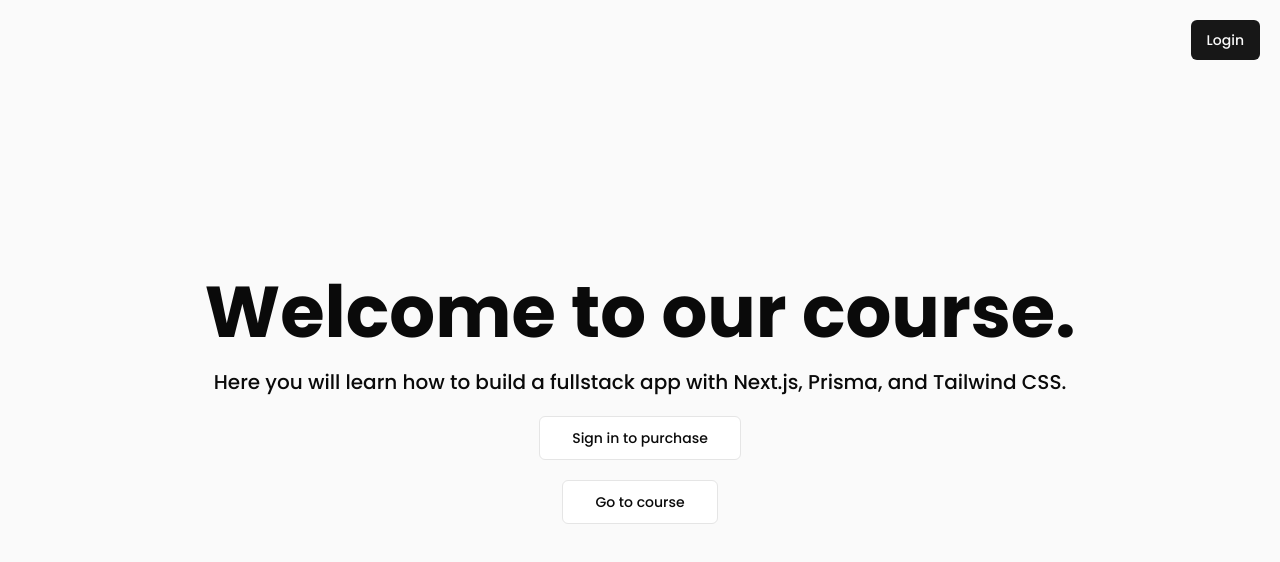
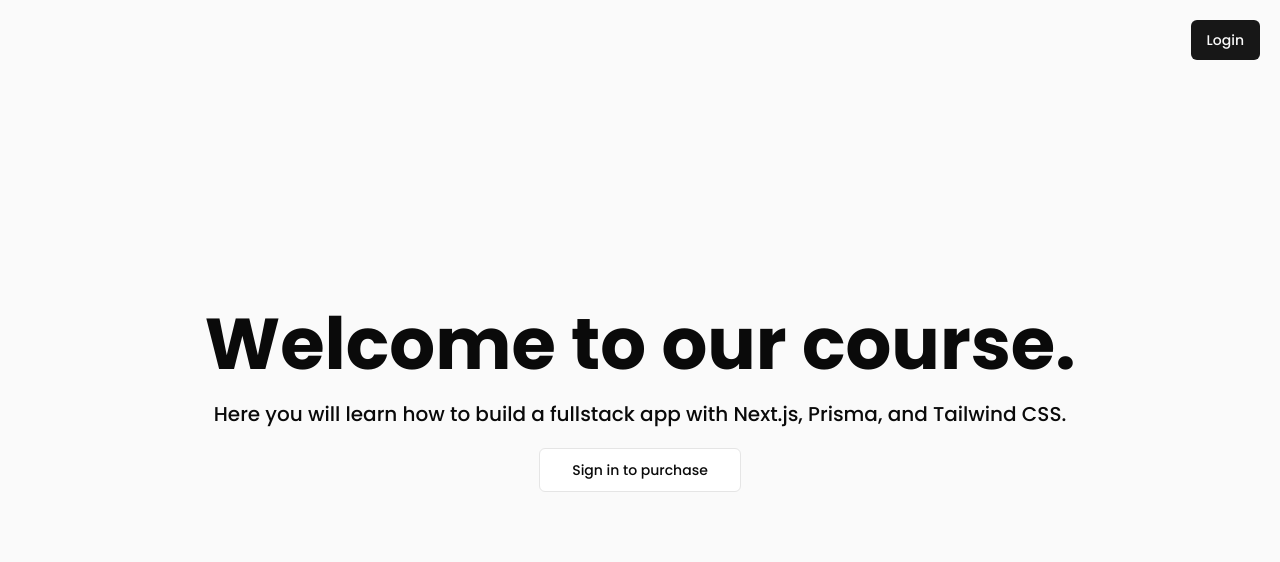
Before and after one commit to caluhm/Next13-Tailwind-ShadCn-TypeScript-Starter, a Next.js app: page / in a window 1280 px wide. Shown: the top 562 px of the page. Built offline with nearby package versions, Linux system fonts and the light colour scheme; no server answers.

Commit message:
bug fix on home page

```diff
--- a/app/page.tsx
+++ b/app/page.tsx
@@ -24,13 +24,14 @@ export default async function Home() {
             </Button>
           </Link>
         )}
-        {session?.user && session?.user?.role === "user" ? (
+        {session?.user?.role === "user" && (
           <form action="/api/stripe/checkout" method="POST">
             <Button type="submit" variant="outline" size="lg">
               Purchase course
             </Button>
           </form>
-        ) : (
+        )}
+        {session?.user?.role === "customer" && (
           <Link href="/course">
             <Button variant="outline" size="lg">
               Go to course
```
